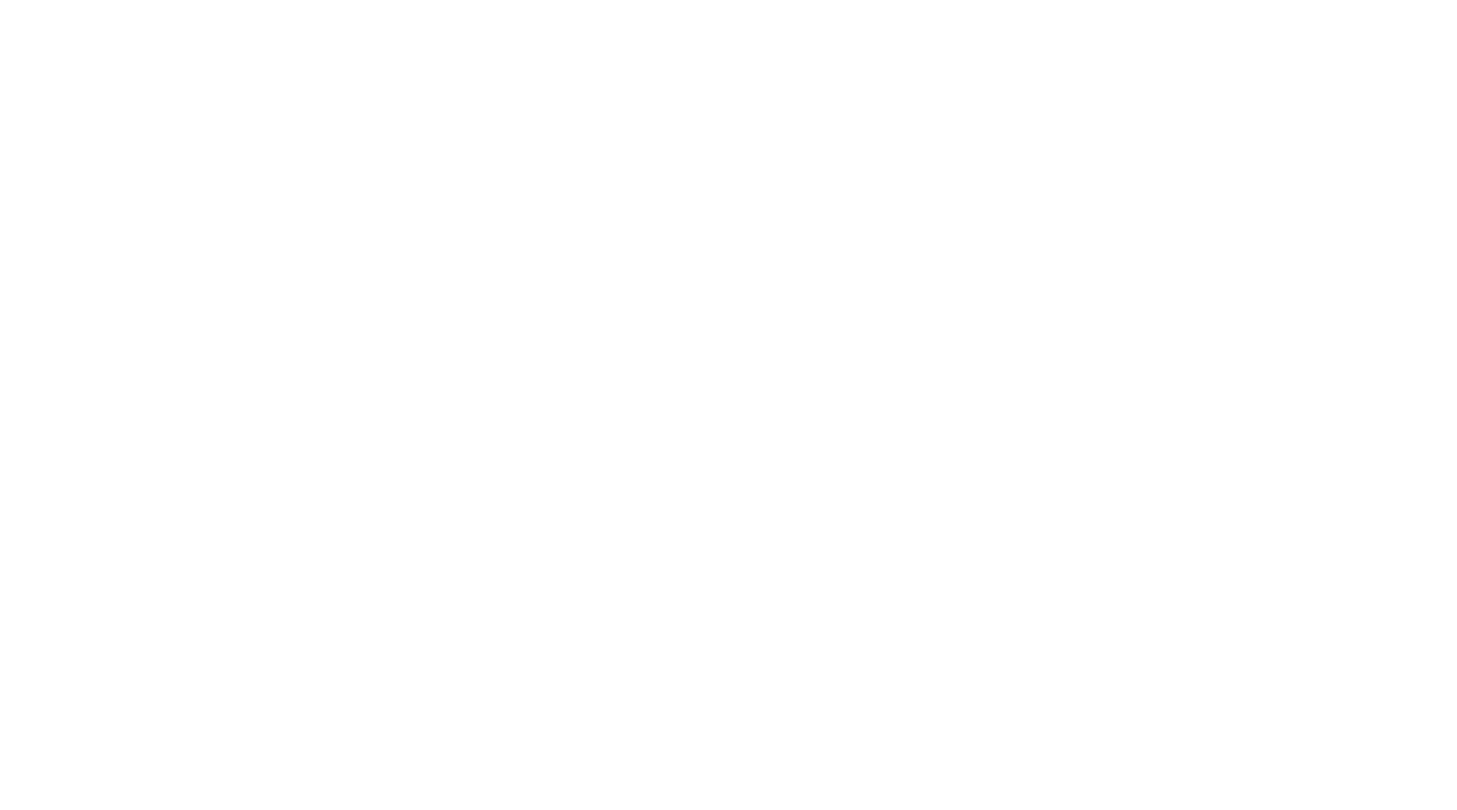
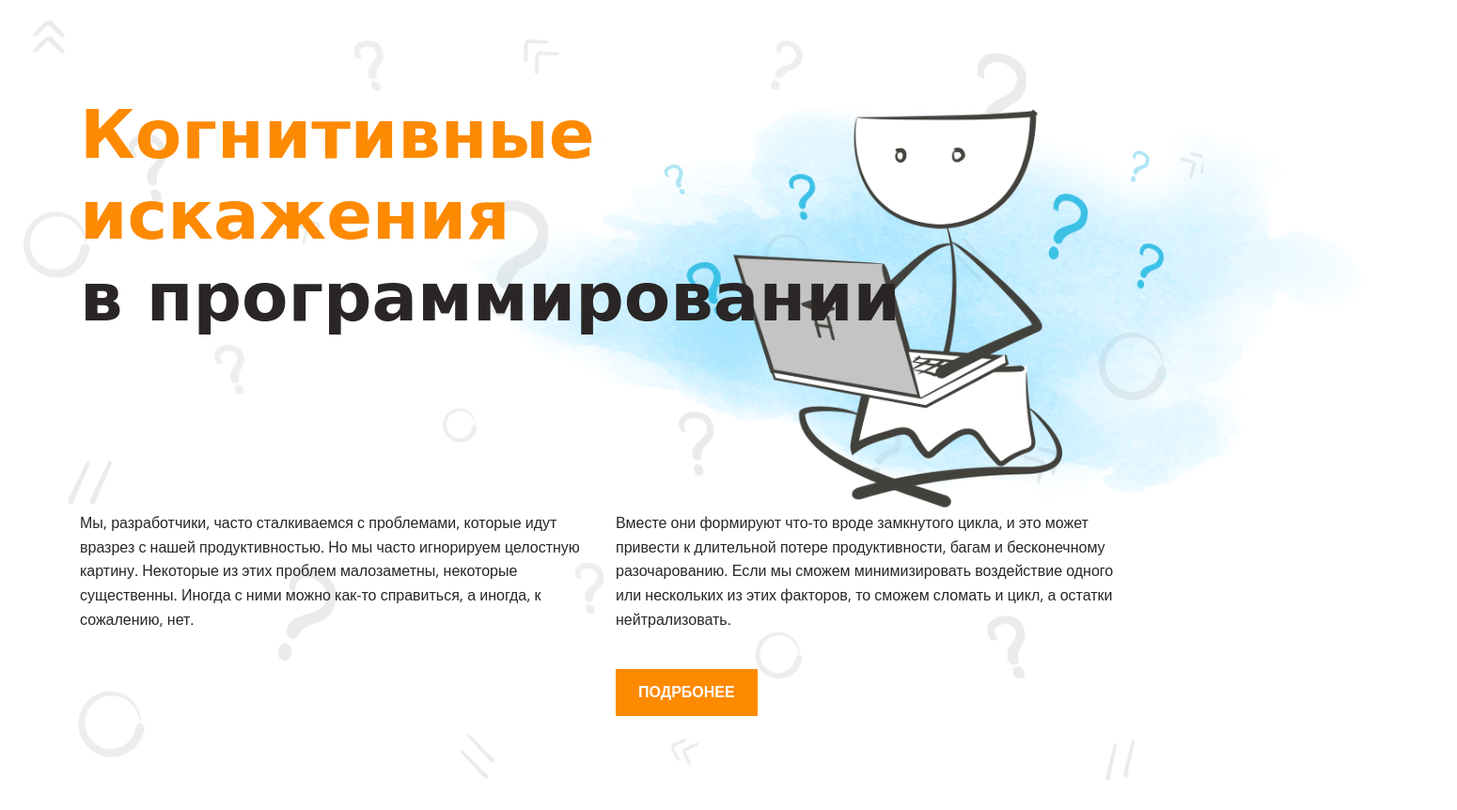
Before and after one commit to nudaso/layout-designer-project-58, a website: page src/index.html in a window 1280 px wide. Shown: the whole page at 94% size, 1550 px wide, since content can reach past the window. Before the commit the page ends 800 px from the top, so only its background shows below. Drawn offline with nearby package versions, Linux system fonts and the light colour scheme; a web font is replaced by a local one.

Commit message:
add images and create header

```diff
--- a/src/index.html
+++ b/src/index.html
@@ -12,8 +12,29 @@
   <link rel="stylesheet" href="./styles/style.css">
   <title>Когнитивные искажения Leha</title>
 </head>
-<body>
-  <header></header>
+<body class="d-flex col f-center">
+  <header>
+    <div class="section-content">
+      <h1>
+        <span class="c-main">
+          Когнитивные
+          <br>
+          искажения
+        </span>
+        <br>
+        в программировании
+      </h1>
+      <img src="./images/main.png" alt="" class="main-img">
+      <div class="double-column">
+        <p>Мы, разработчики, часто сталкиваемся с проблемами, которые идут вразрез с нашей продуктивностью. Но мы часто игнорируем целостную картину. Некоторые из этих проблем малозаметны, некоторые существенны. Иногда с ними можно как-то справиться, а иногда, к сожалению, нет.</p>
+        <div>
+          <p>Вместе они формируют что-то вроде замкнутого цикла, и это может привести к длительной потере продуктивности, багам и бесконечному разочарованию.
+            Если мы сможем минимизировать воздействие одного или нескольких из этих факторов, то сможем сломать и цикл, а остатки нейтрализовать.</p>
+          <a href="#" class="btn-d c-white bg-main">ПОДРБОНЕЕ</a>
+        </div>
+      </div>
+    </div>
+  </header>
   <article></article>
   <section></section>
   <main></main>
--- a/src/styles/style.css
+++ b/src/styles/style.css
@@ -13,6 +13,18 @@
 html {
   color: #2a2626;
   font: 400 16px/1.6em "Open Sans", sans-serif;
+}
+
+.c-main {
+  color: var(--main);
+}
+
+.c-white {
+  color: var(--white);
+}
+
+.bg-main {
+  background: var(--main);
 }
 
 h1,
@@ -37,10 +49,91 @@ h3 {
   font-size: 34px;
 }
 
-.section {
+header::before {
+  position: absolute;
+  z-index: -1;
+
+  display: block;
+  width: 100%;
+  height: 100%;
+
+  background: url("../images/background.png");
+  background-repeat: no-repeat;
+  background-size: cover;
+
+  opacity: 0.1;
+
+  content: "";
+}
+
+.d-flex {
   display: flex;
+}
+
+.col {
+  flex-direction: column;
+}
+
+.f-center {
   align-items: center;
   justify-content: center;
-  width: 1100px;
+}
+
+body {
+  margin: 0;
+  padding: 0;
+}
+
+body > * {
+  position: relative;
+
+  display: flex;
+  justify-content: center;
+
+  width: 100%;
+}
+
+body * {
+  margin: 0;
+  padding: 0;
+}
+
+.section-content {
+  width: 1110px;
   margin: 100px 0;
 }
+
+.main-img {
+  position: absolute;
+  top: 55px;
+  right: -270px;
+  z-index: -1;
+
+  height: 525px;
+}
+
+.double-column {
+  display: flex;
+  justify-content: space-between;
+}
+
+.double-column > * {
+  flex: 0 1 calc((100% / 2) - 15px);
+}
+
+header h1 {
+  margin-bottom: 185px;
+}
+
+.btn-d {
+  display: inline-block;
+  margin-top: 40px;
+  padding: 12px 24px;
+
+  font-weight: 700;
+  text-decoration: none;
+}
+
+.btn-d:hover {
+  background: #ea7600;
+}
```
Also changed, not shown: src/images/1.png (added), src/images/2.png (added), src/images/3.png (added), src/images/4.png (added), src/images/5.png (added), src/images/background.png (added), src/images/main.png (added), src/images/send.svg (added), 1 other file.
